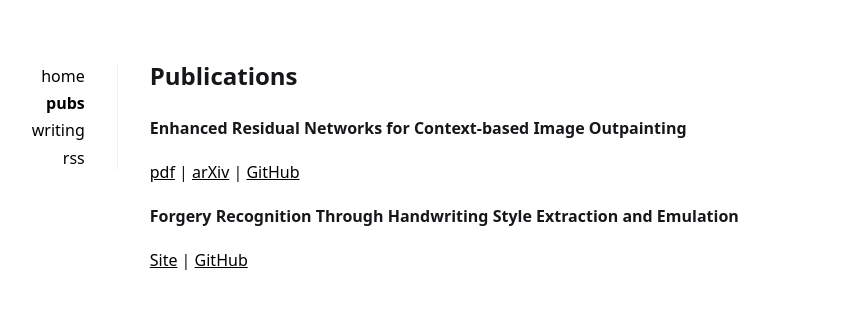
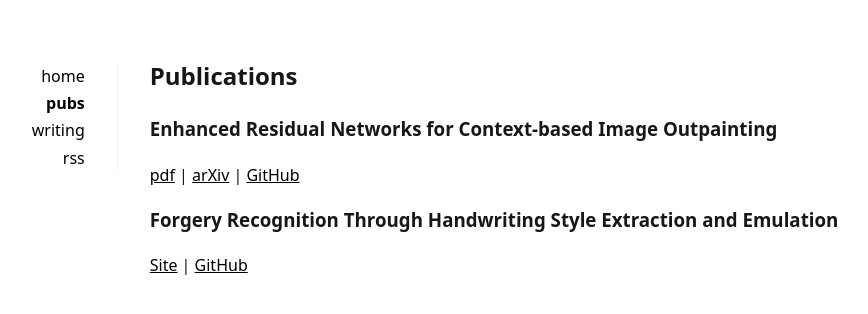
Before and after one commit to pgardias/pgardias.github.io, a Jekyll site: the page built from _pages/pubs.md, in a window 1280 px wide. Shown: the top 314 px of the page, without its empty margins (203-1071 px from the left). Built offline with Jekyll 4.4.1, drawn with Linux system fonts in a browser that asks for light colours.

Commit message:
Navigation

```diff
--- a/_pages/pubs.md
+++ b/_pages/pubs.md
@@ -3,8 +3,8 @@ layout: page
 title: Publications
 ---
 
-#### Enhanced Residual Networks for Context-based Image Outpainting
+### Enhanced Residual Networks for Context-based Image Outpainting
 [pdf]("{{ site.baseurl }}" /pdf/outpainting.pdf) | [arXiv](https://arxiv.org/abs/2005.06723) | [GitHub](https://github.com/etarthur/Outpainting)
 
-#### Forgery Recognition Through Handwriting Style Extraction and Emulation
+### Forgery Recognition Through Handwriting Style Extraction and Emulation
 [Site](http://pgardias.com/forgery-recognition/) | [GitHub](https://github.com/pgardias/forgery-recognition)
```
Also changed, not shown: _pages/writing.md (added, +4 -0 lines).
